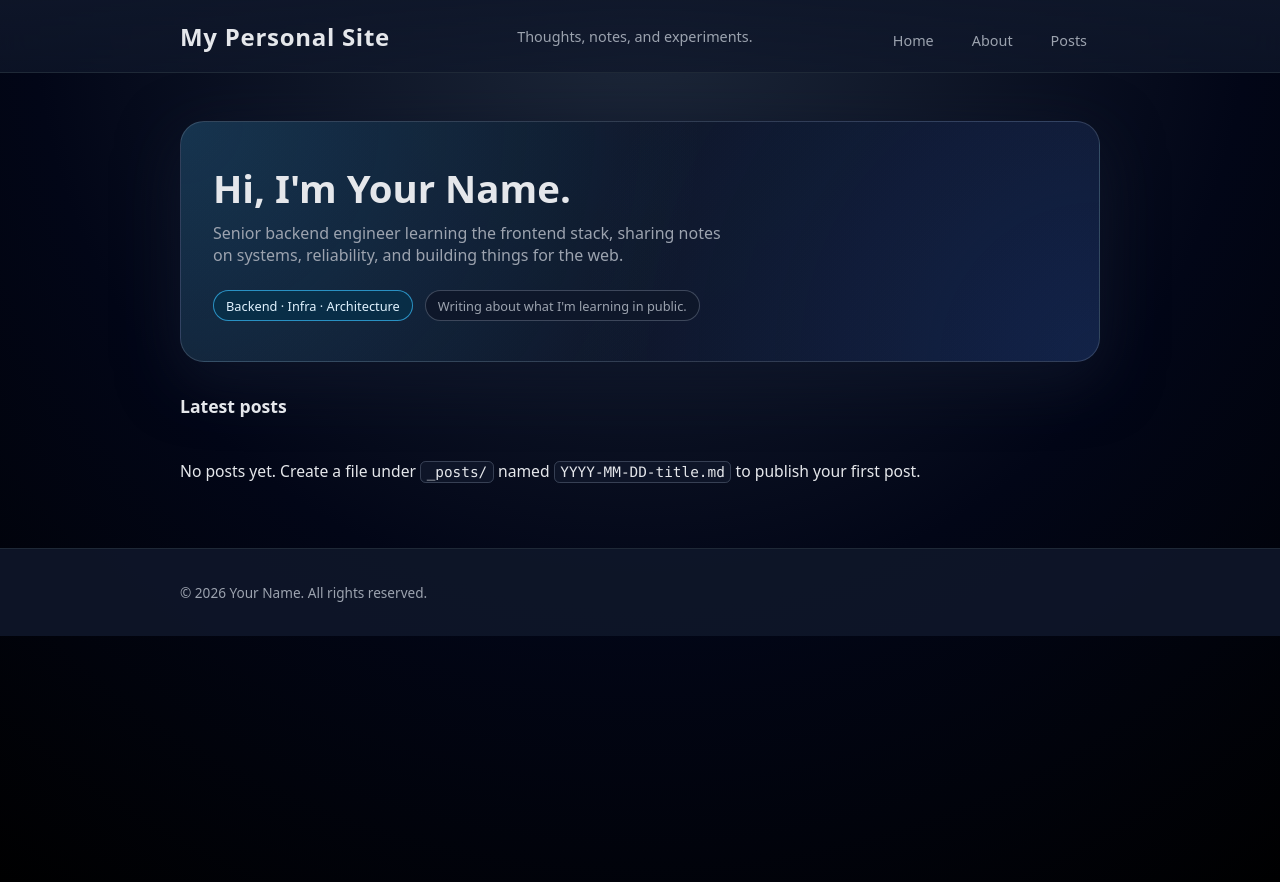
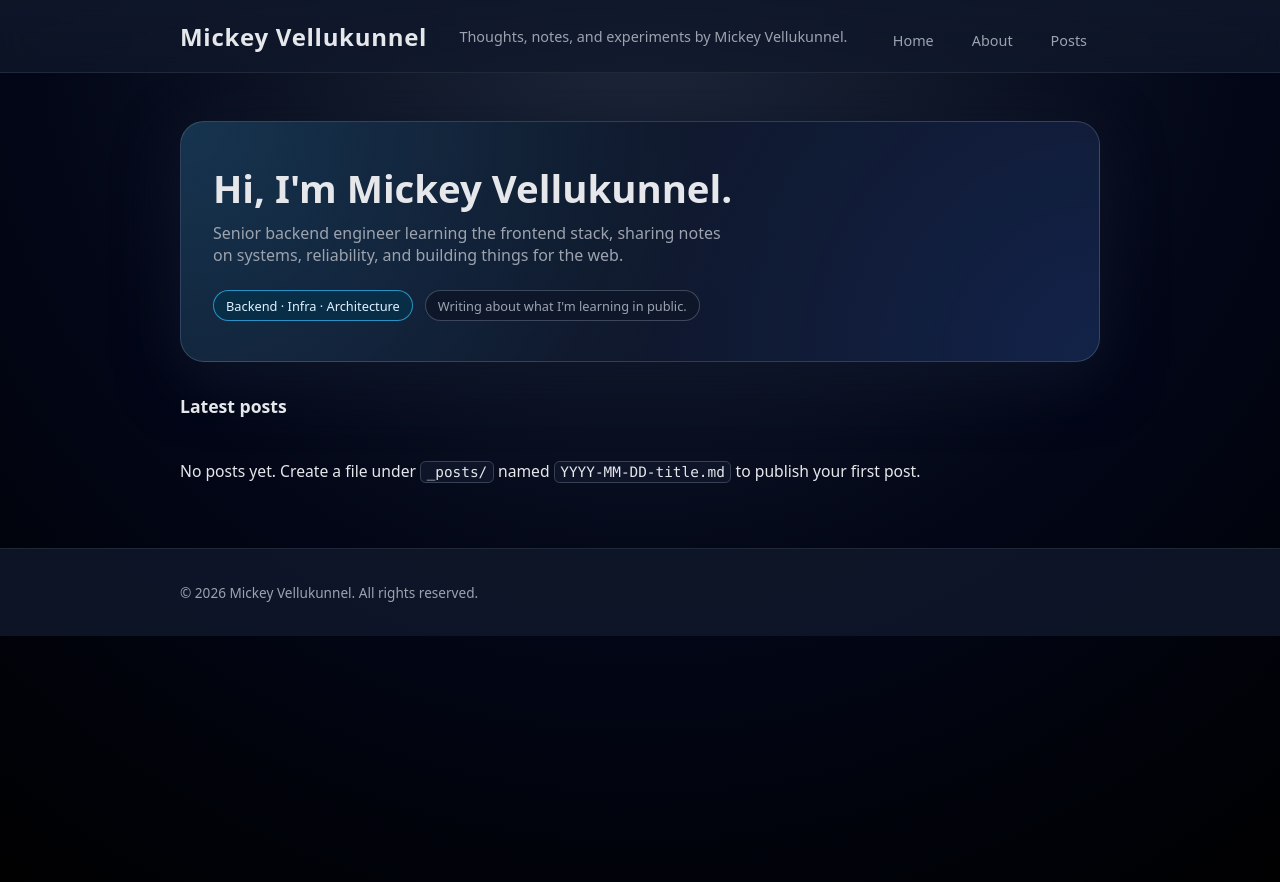
Before and after one commit to mickeymv/mickeymv.github.io, a Jekyll site: the page built from index.md, in a window 1280 px wide. Shown: the top 882 px of the page. Built offline with Jekyll 4.4.1, drawn with Linux system fonts in a browser that asks for light colours.

Commit message:
Set site author to Mickey Vellukunnel
Made-with: Cursor

```diff
--- a/_config.yml
+++ b/_config.yml
@@ -1,6 +1,6 @@
-title: "My Personal Site"
-description: "Thoughts, notes, and experiments."
-author: "Your Name"
+title: "Mickey Vellukunnel"
+description: "Thoughts, notes, and experiments by Mickey Vellukunnel."
+author: "Mickey Vellukunnel"
 url: "" # Set to 'https://username.github.io' after deployment
 baseurl: "" # Leave empty for root
 
@@ -17,7 +17,7 @@ defaults:
       type: "posts"
     values:
       layout: post
-      author: "Your Name"
+      author: "Mickey Vellukunnel"
 
 theme: null
 
```
